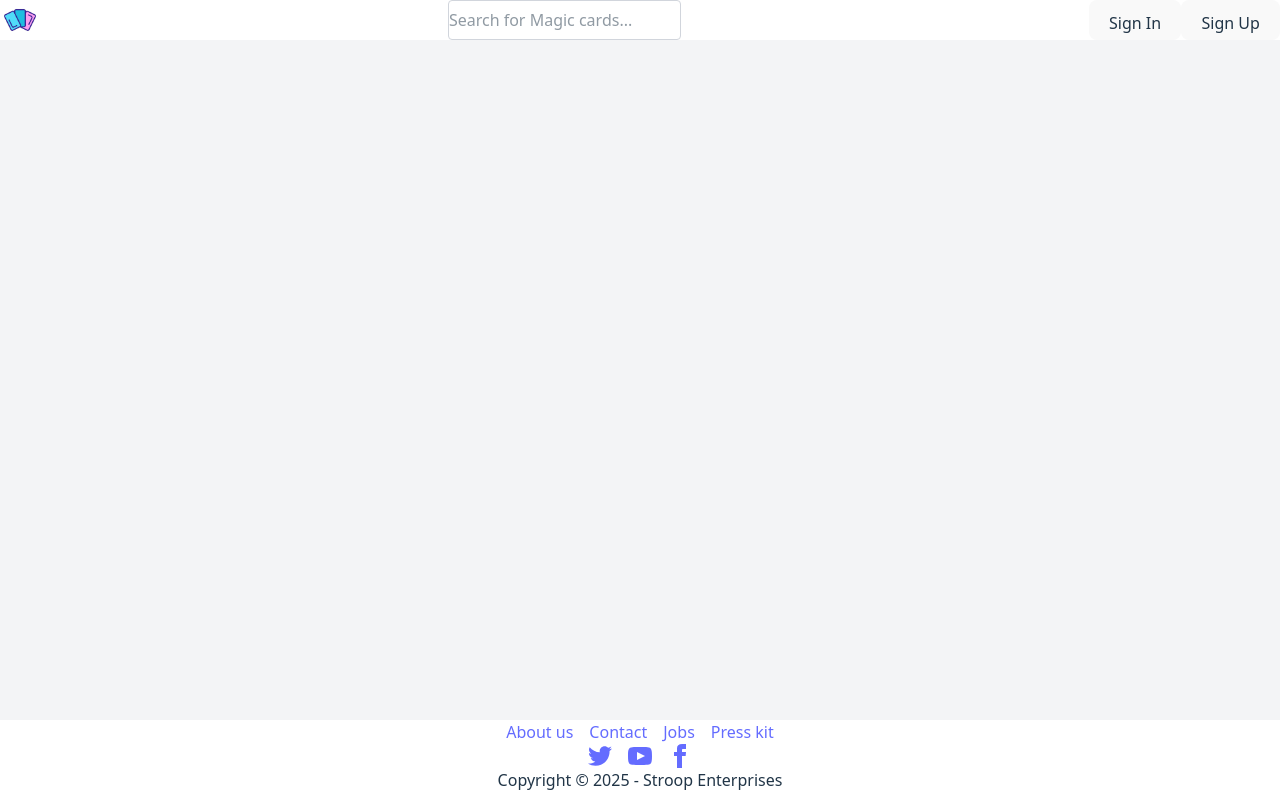
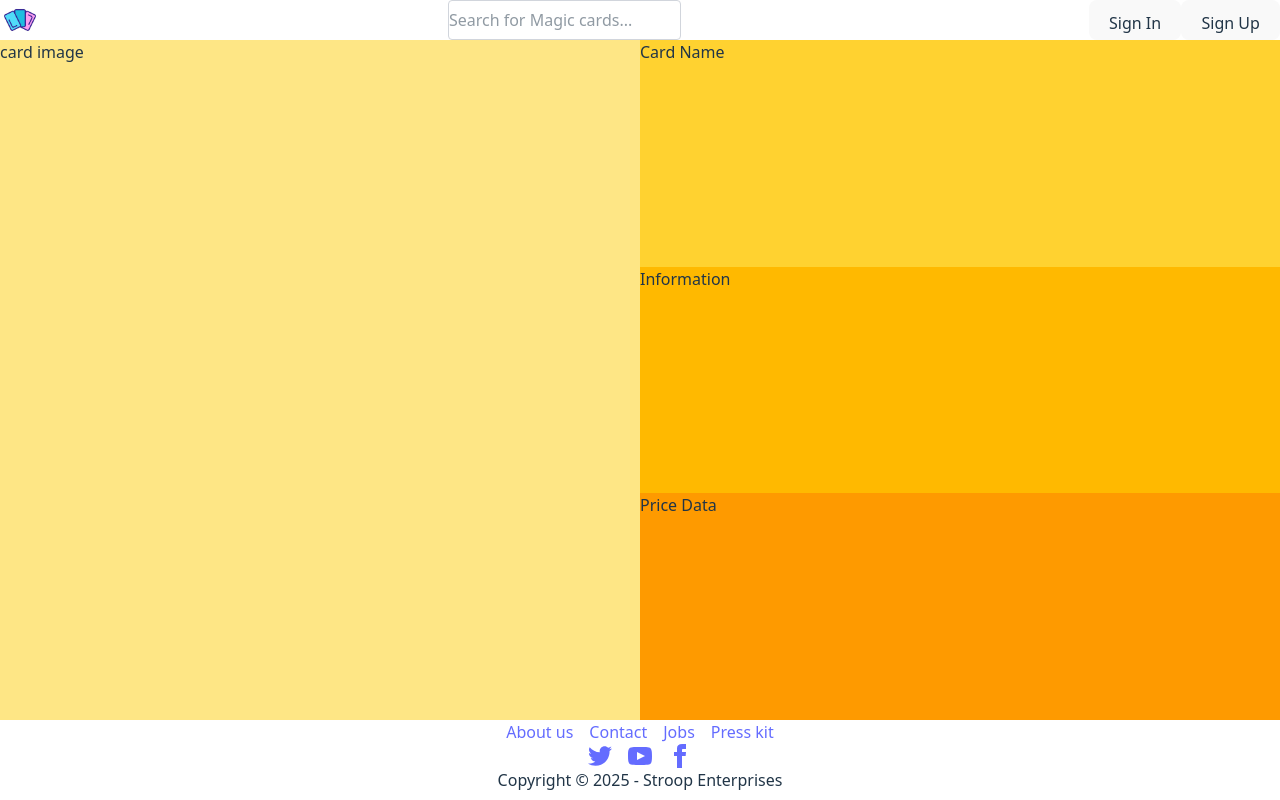
Before and after one commit to AfroDizzzy/Cardshop-FrontEnd, a React (Vite) app: page / in a window 1280 px wide. Built offline with nearby package versions, Linux system fonts and the light colour scheme.

Commit message:
added page layout for card info

```diff
--- a/src/Components/mainBody/mainBody.tsx
+++ b/src/Components/mainBody/mainBody.tsx
@@ -1,3 +1,7 @@
+import { ProductDetails } from "./productDetails/productDetails";
+
 export function MainBody() {
-    return (<div className='mainbody h-[85vh]  bg-gray-100'></div>)
+    return (<div className='mainbody h-[85vh]  bg-gray-100'>
+        <ProductDetails></ProductDetails>
+    </div>)
 }
--- a/src/Components/mainBody/productDetails/productDetails.tsx
+++ b/src/Components/mainBody/productDetails/productDetails.tsx
@@ -1,7 +1,12 @@
 export function ProductDetails(){
     return(
-        <div className="grid grid-rows-2">
-
+        <div className="grid grid-cols-2 bg-amber-200 h-full">
+            <div className=""> card image</div>
+            <div className="grid grid-rows-3">
+                <div className="row-span-1 bg-amber-300">Card Name</div>
+                <div className="row-span-1 bg-amber-400">Information</div>
+                <div className="row-span-1 bg-amber-500">Price Data</div>
+            </div>
         </div>
     )
 }
```
